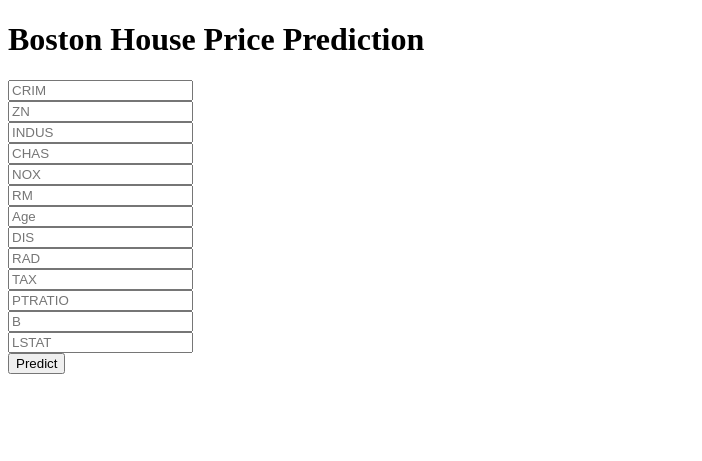
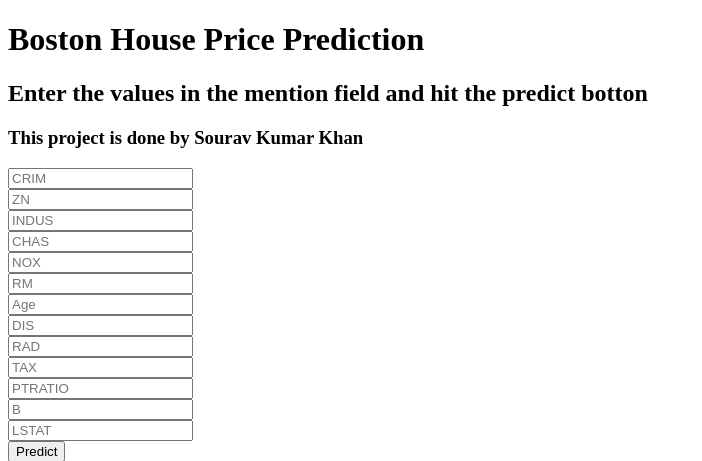
Before and after one commit to Sourav-Kumar-Khan/Boston_house_price_prediction_with_Docker_Github_actions, a Flask app: page / in a window 1280 px wide. Shown: the top 461 px of the page, without its empty margins (0-702 px from the left). Run offline with Flask 2, Linux system fonts and the light colour scheme; parts of the project's set-up code (start-up, migrations or seed data) failed here and were passed over.

Commit message:
Update the name and add some instructions

```diff
--- a/templates/home.html
+++ b/templates/home.html
@@ -3,7 +3,7 @@
 
 <head>
   <meta charset="UTF-8">
-  <title>ML API</title>
+  <title>ML API (Boston House Price Prediction)</title>
   <link href='https://fonts.googleapis.com/css?family=Pacifico' rel='stylesheet' type='text/css'>
 <link href='https://fonts.googleapis.com/css?family=Arimo' rel='stylesheet' type='text/css'>
 <link href='https://fonts.googleapis.com/css?family=Hind:300' rel='stylesheet' type='text/css'>
@@ -15,6 +15,8 @@
 <body>
  <div class="login">
 	<h1>Boston House Price Prediction</h1>
+	 <h2>Enter the values in the mention field and hit the predict botton</h2>
+	 <h3>This project is done by Sourav Kumar Khan</h3>
 
      <!-- Main Input For Receiving Query to our ML -->
     <form action="{{ url_for('predict')}}"method="post">
```
